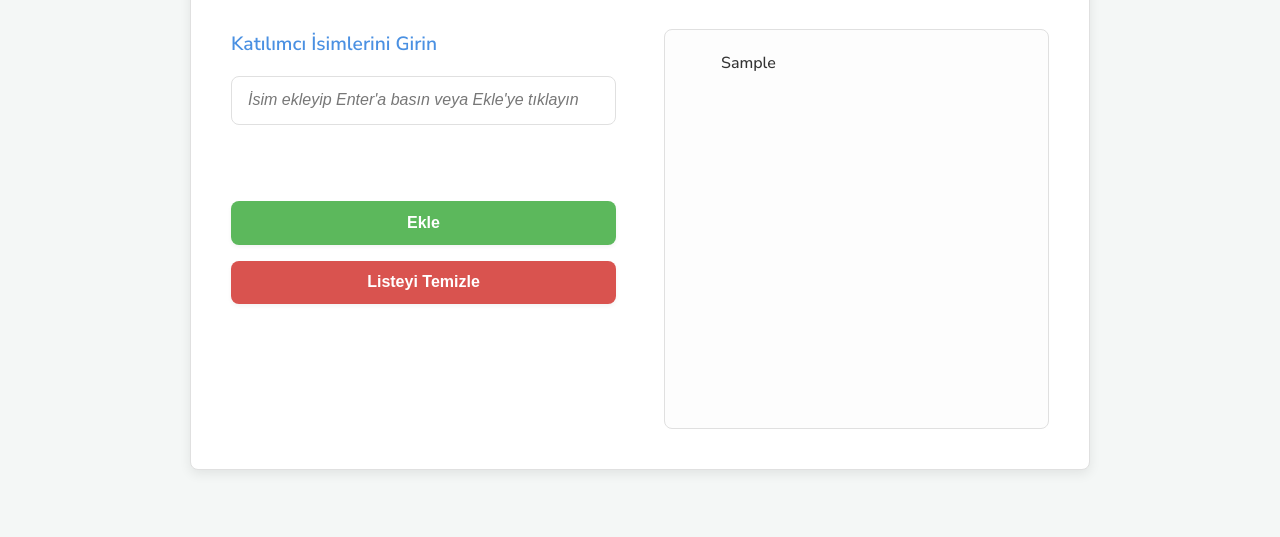
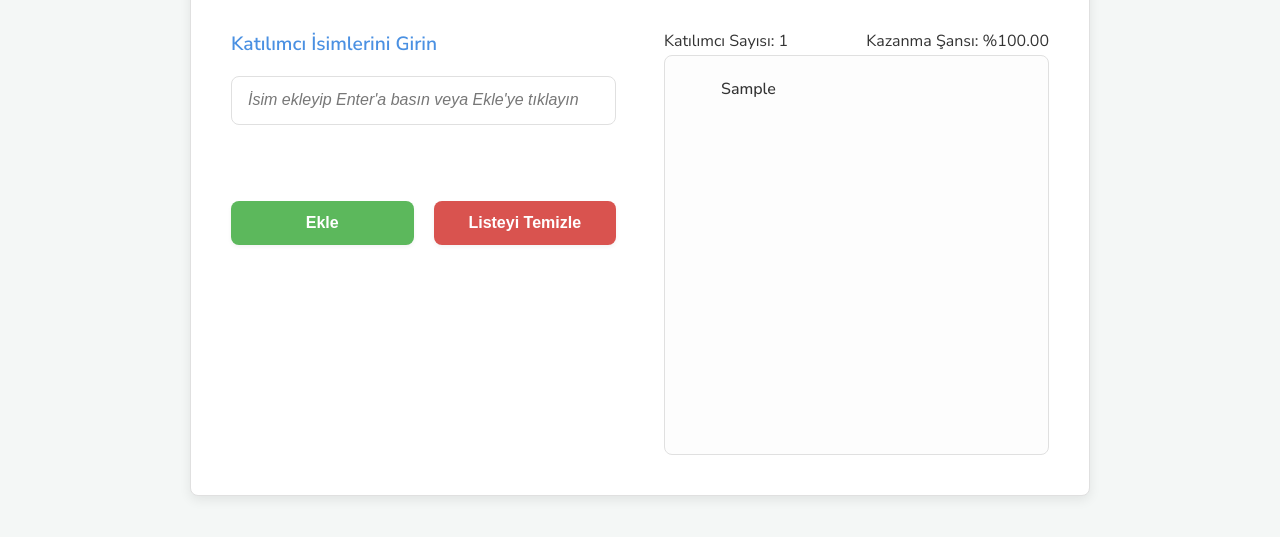
Before and after one commit to doganayurgupluoglu/kuraApp, a plain HTML site: page index.html in a window 1280 px wide. Both pictures are taken after typing "Sample" into the empty fields and a click on the button "Ekle". Shown: the part 389-926 px from the top of the page. Drawn offline with Linux system fonts and the light colour scheme.

Commit message:
Added counter and win rate

```diff
--- a/index.html
+++ b/index.html
@@ -30,12 +30,20 @@
                     <label for="aday-input" class="aday-label">Katılımcı İsimlerini Girin</label>
                     <input type="text" id="aday-input" placeholder="İsim ekleyip Enter'a basın veya Ekle'ye tıklayın">
                     <p class="alert">Lütfen bir isim giriniz.</p>
-                    <button type="submit" class="add-btn">Ekle</button>
+                    <div class="clear-add-btns">
+                        <button type="submit" class="add-btn">Ekle</button>
+                        <button class="clear-btn">Listeyi Temizle</button>
+                    </div>
                     <button class="result">Kurayı Çek</button>
-                    <button class="clear-btn">Listeyi Temizle</button>
                 </form>
-                <ul class="aday-listesi">
+                <div class="aday-info-container">
+                    <div class="sayac-oran">
+                        <p class="sayac">Katılımcı Sayısı: 0</p>
+                        <p class="oran">Kazanma Şansı 100%</p>
+                    </div>
+                    <ul class="aday-listesi">
                     </ul>
+                </div>
             </div>
             <div class="kazanan-container">
                 </div>
--- a/src/css/style.css
+++ b/src/css/style.css
@@ -149,6 +149,7 @@ button {
     padding: 0.8rem 1.5rem;
     font-size: 1rem;
     font-weight: 600;
+    width: 100%;
     border: none;
     border-radius: var(--border-radius);
     cursor: pointer;
@@ -191,7 +192,13 @@ button:active {
     background-color: #c03b37;
 }
 
-
+.clear-add-btns {
+    display: flex;
+    align-items: center;
+    justify-content: center;
+    gap: 20px;
+    width: 100%;
+}
 .aday-listesi {
     list-style-type: none;
     width: 100%;
@@ -217,6 +224,11 @@ button:active {
   background-color: var(--primary-color);
   border-radius: 10px;
   border: 2px solid var(--bg-main);
+}
+.sayac-oran {
+    display: flex;
+    align-items: center;
+    justify-content: space-between;
 }
 
 .aday {
--- a/src/js/app.js
+++ b/src/js/app.js
@@ -9,6 +9,7 @@ resultBtn.addEventListener("click", showWinner);
 clearBtn.addEventListener("click", clearList);
 
 loadBtns();
+counterAndRate();
 
 
 adayForm.addEventListener("submit", e => {
@@ -26,6 +27,7 @@ adayForm.addEventListener("submit", e => {
     adayListesi.prepend(li);
     adayInput.value = "";
     loadBtns();
+    counterAndRate();
 
 });
 
@@ -77,6 +79,8 @@ function showWinner(e) {
 function clearList(e) {
     e.preventDefault()
     adayListesi.innerHTML = "";
+    counterAndRate();
+    loadBtns();
 }
 function loadBtns(){
     const adaylar = document.querySelectorAll(".aday");
@@ -89,4 +93,17 @@ function loadBtns(){
 function removeAday(e){
     e.target.closest("li").remove();
     loadBtns();
+    counterAndRate();
 }
+function counterAndRate(){
+    const adaylar = document.querySelectorAll(".aday");
+    const sayac = document.querySelector(".sayac");
+    const oran = document.querySelector(".oran");
+
+    sayac.textContent = `Katılımcı Sayısı: ${adaylar.length}`;
+    if(adaylar.length === 0){
+        oran.textContent = "Kazanma Şansı -"
+    }else {
+        oran.textContent = `Kazanma Şansı: %${(100 / adaylar.length).toFixed(2)}`;
+    }
+}
```
